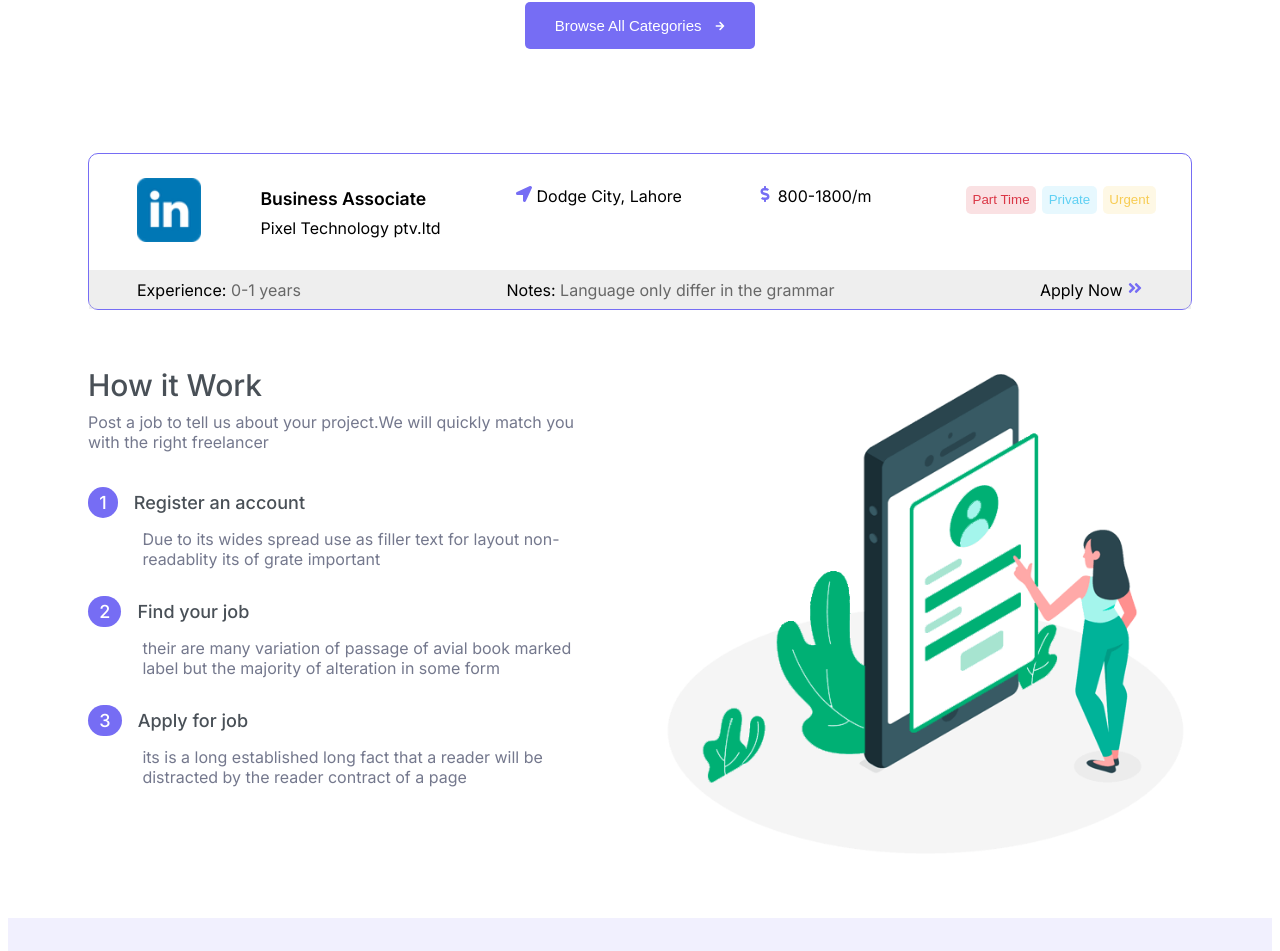
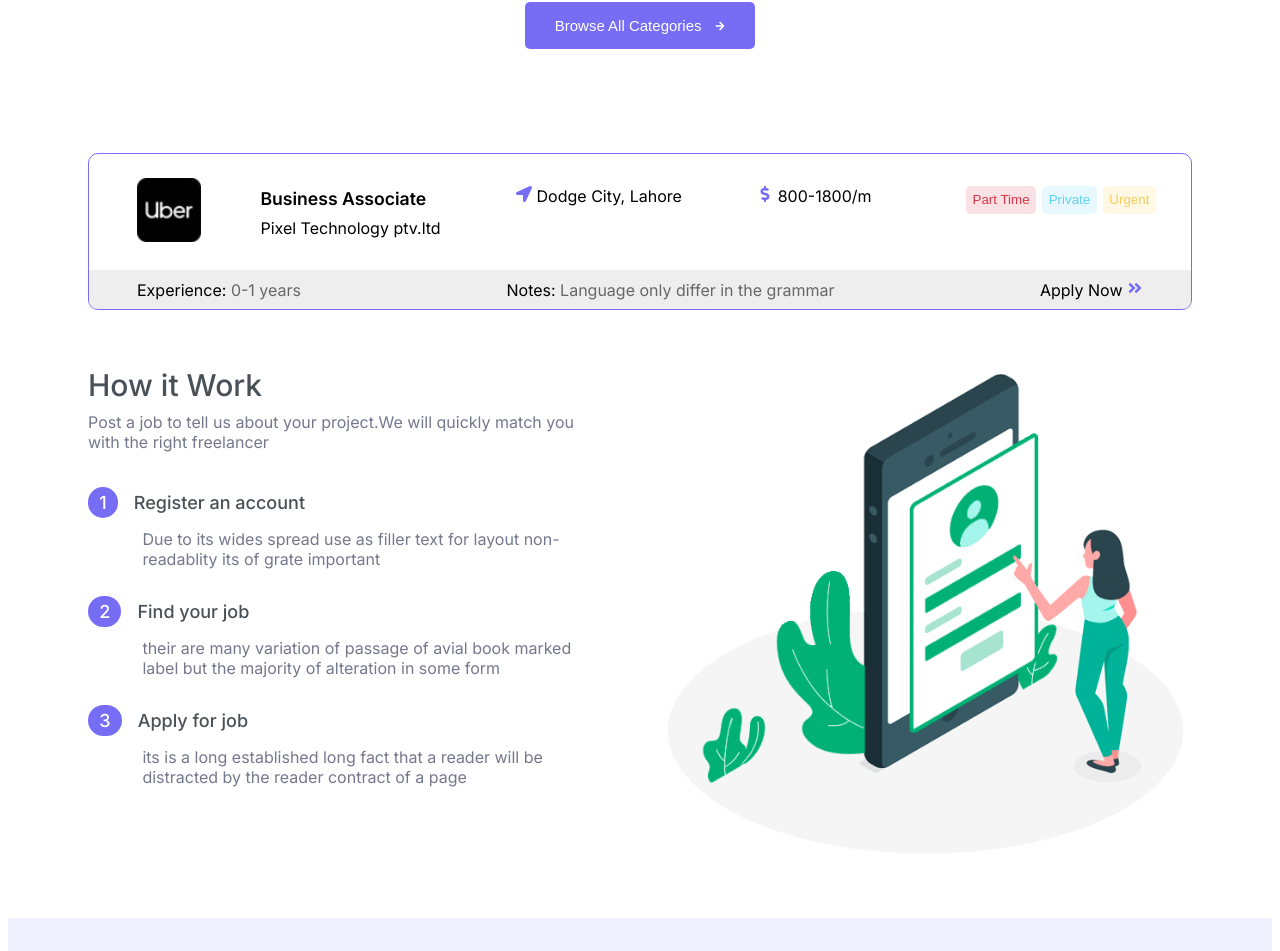
Before and after one commit to mawaisismail/codeHire-web-app-dev, a Next.js app: page / in a window 1280 px wide. Shown: the part 1642-2593 px from the top of the page. Built offline with nearby package versions, Linux system fonts and the light colour scheme.

Commit message:
modify image import

```diff
--- a/src/components/Nav_Com/NavComp.module.scss
+++ b/src/components/Nav_Com/NavComp.module.scss
@@ -22,7 +22,7 @@
     justify-content: space-between;
     .logo {
       margin-left: 3rem;
-      background: url("../../../static/images/card2.png") no-repeat center
+      background: url("../../../static/images/card1.png") no-repeat center
         center/contain;
       min-width: 30px;
       height: 80px;
```
